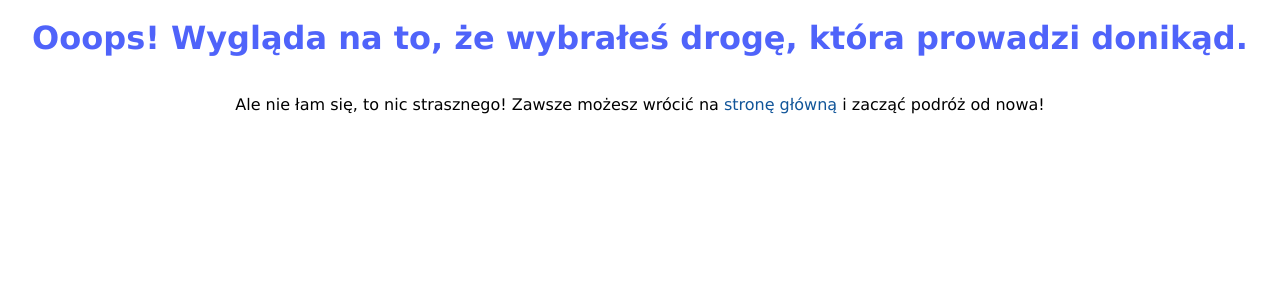
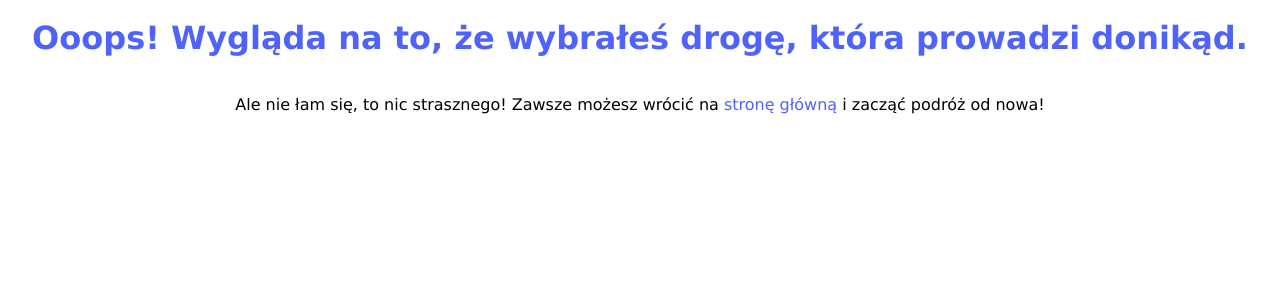
Before and after one commit to lincoln06/phpExercise, a PHP site: the page made by src/templates/_404.html.php in a window 1280 px wide. Shown: the part 503-800 px from the top of the page. Run offline with PHP 8.4, Linux system fonts and the light colour scheme; the template is opened without the code that fills it, so the values that code supplies are empty.

Commit message:
Still ready to send, fixed style

```diff
--- a/src/templates/styles/style.html.php
+++ b/src/templates/styles/style.html.php
@@ -25,7 +25,7 @@
     }
 
     a {
-        color: #115599;
+        color: #4F63FA;
         text-decoration: none;
     }
 
```
